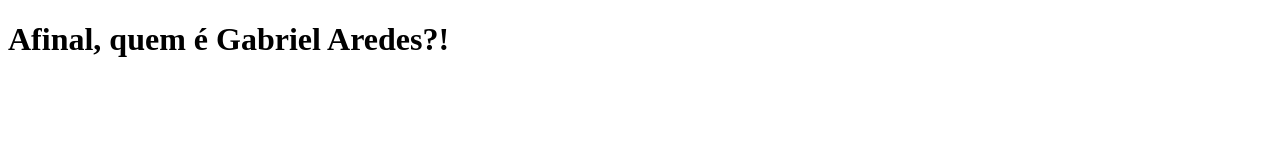
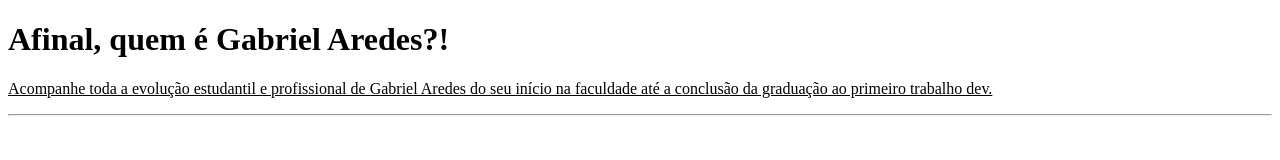
Before and after one commit to ImGabrielAredes/TRAININGCODES, a plain HTML site: page index.html in a window 1280 px wide. Drawn offline with Linux system fonts and the light colour scheme.

Commit message:
Adicionando o intuito da página

```diff
--- a/index.html
+++ b/index.html
@@ -8,6 +8,10 @@
 <body>
     <H1>Afinal, quem é Gabriel Aredes?!</H1>
 
+    <p><ins>Acompanhe toda a evolução estudantil e profissional de Gabriel Aredes do seu início na faculdade até a conclusão da graduação ao primeiro trabalho dev.</ins></p>
+    <hr>
+
+
 
 </body>
 </html>
```
